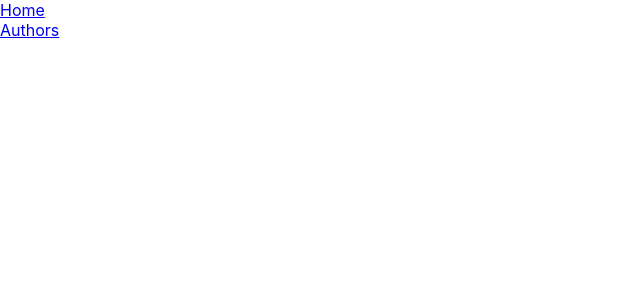
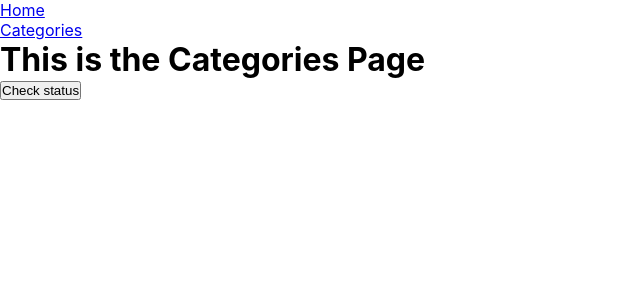
Before and after one commit to hsztan/book-store, a React (Create React App) app: page /categories in a window 1280 px wide. Before the commit this address had no page. Shown: the top 300 px of the page, without its empty margins (0-640 px from the left). Built offline with nearby package versions, Linux system fonts and the light colour scheme.

Commit message:
Change all Author related components to Categories as per requirments | also in NavBar

```diff
--- a/src/App.js
+++ b/src/App.js
@@ -1,7 +1,7 @@
 import { Routes, Route } from 'react-router-dom';
 import './App.scss';
 import NavBar from './components/nav-bar/NavBar';
-import AuthorsPage from './pages/AuthorsPage';
+import Categories from './pages/Categories';
 import Home from './pages/Home';
 
 function App() {
@@ -11,7 +11,7 @@
         <NavBar />
         <Routes>
           <Route path="/" element={<Home />} />
-          <Route path="/authors" element={<AuthorsPage />} />
+          <Route path="/categories" element={<Categories />} />
         </Routes>
       </header>
     </div>
--- a/src/components/nav-bar/NavBar.jsx
+++ b/src/components/nav-bar/NavBar.jsx
@@ -7,7 +7,7 @@
         <Link to="/">Home</Link>
       </li>
       <li>
-        <Link to="/authors">Authors</Link>
+        <Link to="/categories">Categories</Link>
       </li>
     </ul>
   </div>
--- a/src/pages/AuthorsPage.jsx
+++ /dev/null
@@ -1,8 +0,0 @@
-const AuthorsPage = () => (
-  <div>
-    <h1>THis is the Authors Page</h1>
-    <button type="button">Check status</button>
-  </div>
-);
-
-export default AuthorsPage;
--- /dev/null
+++ b/src/pages/Categories.jsx
@@ -0,0 +1,8 @@
+const Categories = () => (
+  <div>
+    <h1>This is the Categories Page</h1>
+    <button type="button">Check status</button>
+  </div>
+);
+
+export default Categories;
```
Also changed, not shown: 1 other file (tests, documents, lock files or other folders).
